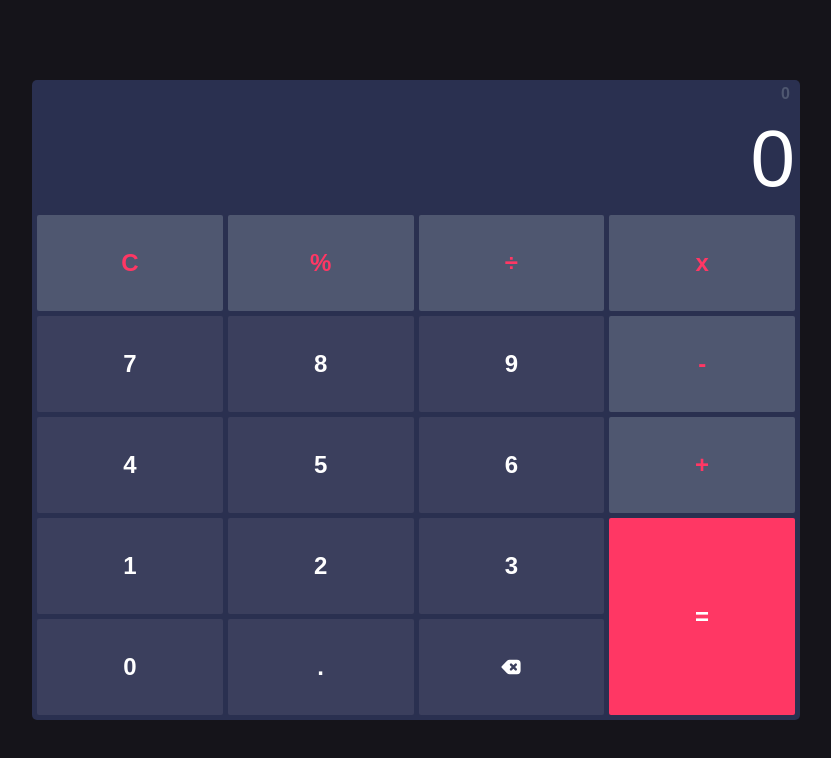
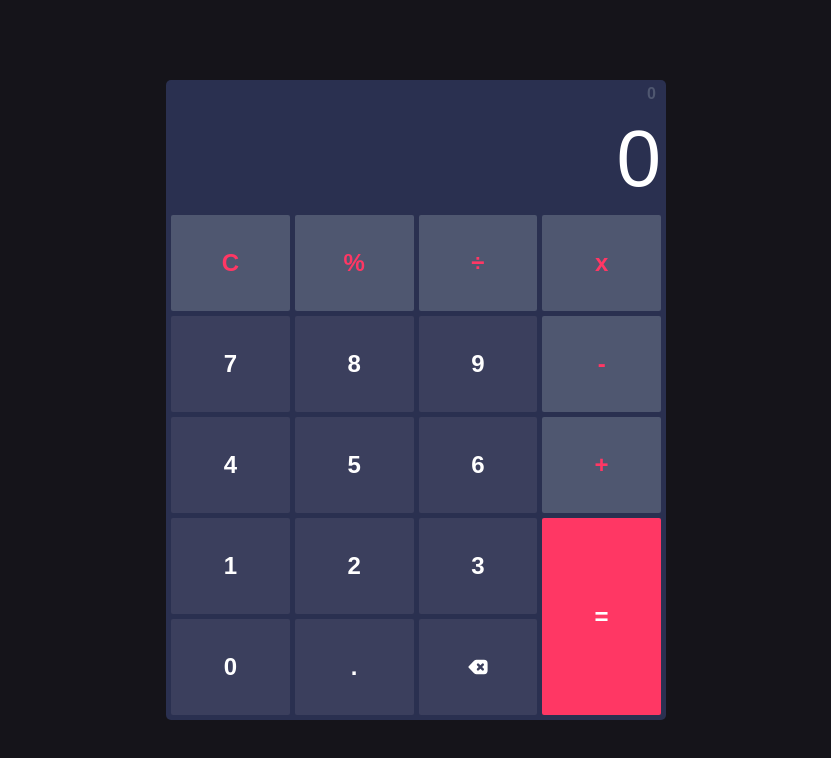
Before and after one commit to thiagodaSilvaP/calculator-app, a React (Vite) app: page / in a window 1280 px wide. Shown: the top 758 px of the page, without its empty margins (224-1055 px from the left). Built offline with nearby package versions, Linux system fonts and the light colour scheme.

Commit message:
responsive

```diff
--- a/src/components/Calculator/style.js
+++ b/src/components/Calculator/style.js
@@ -10,6 +10,10 @@ export const Container = styled.div`
   align-items: center;
   flex-direction: column;
   border-radius: 5px;
+
+  @media (min-width: 800px) {
+    width: 500px;
+  }
 `;
 
 export const CompleteOperationContainer = styled.div`
```
